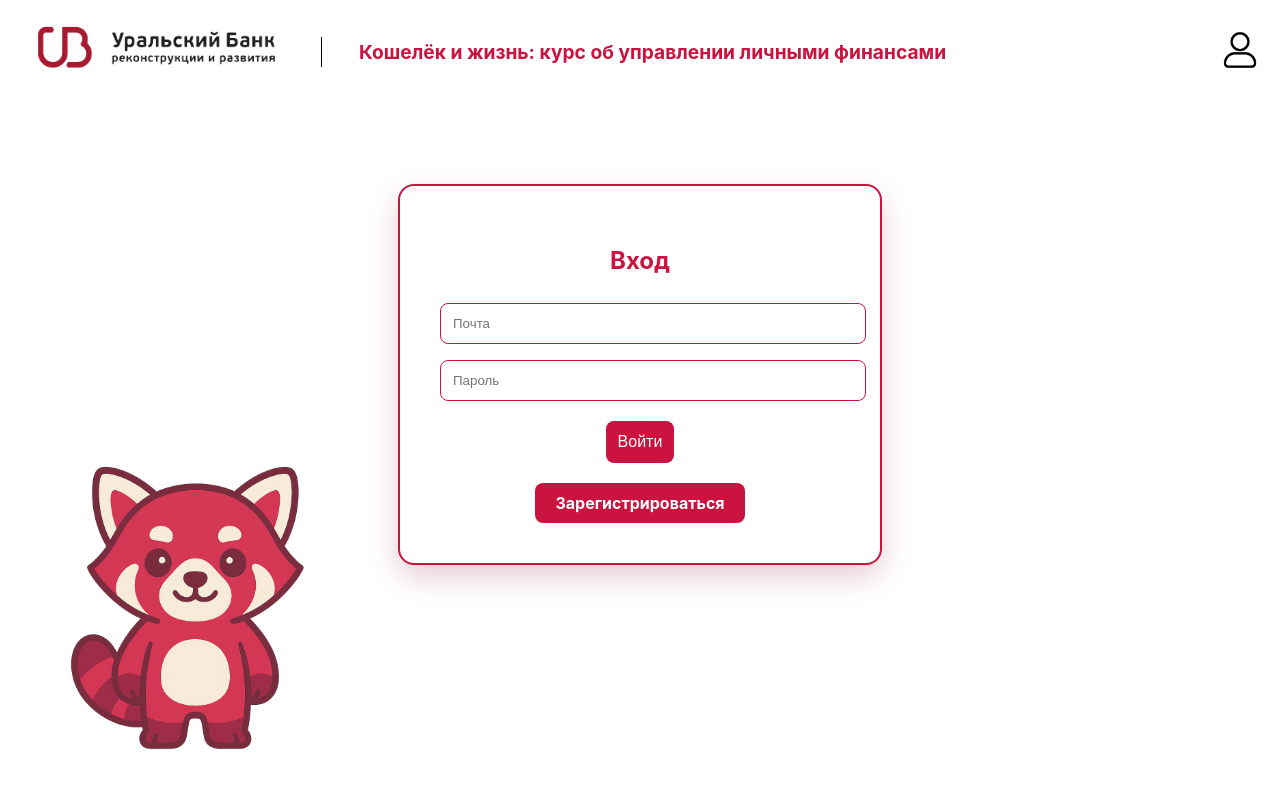
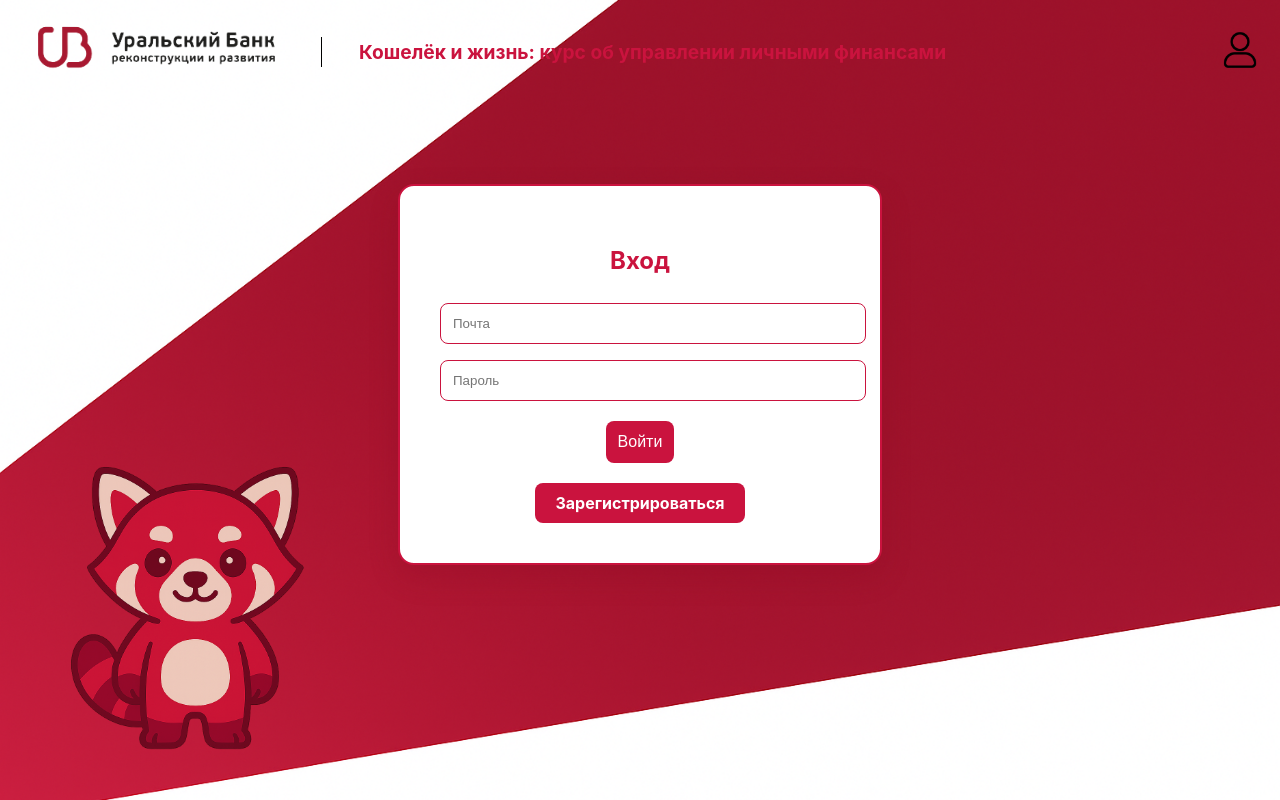
Before and after one commit to SwagaTeam/HackatonFrontend, a React (Create React App) app in the folder hackaton_frontend/: page /login in a window 1280 px wide. Built offline with nearby package versions, Linux system fonts and the light colour scheme.

Commit message:
пофиксил дизайн

```diff
--- a/hackaton_frontend/src/App.css
+++ b/hackaton_frontend/src/App.css
@@ -1,3 +1,4 @@
+/* Контейнер формы авторизации */
 .auth-container {
   border: 2px solid #ca133e;
   border-radius: 16px;
@@ -9,11 +10,29 @@
   position: relative;
 }
 
+html, body {
+  height: 100%;
+  margin: 0;
+  padding: 0;
+}
+
+body {
+  background-image: url('./background.png');
+  background-size: cover;      /* покрывает весь экран */
+  background-repeat: no-repeat;
+  background-position: center;
+  background-attachment: fixed; /* фиксированное, чтобы не сдвигалось при прокрутке */
+  color: #ca133e; /* если нужно, цвет текста по умолчанию */
+}
+
+
+/* Заголовок формы */
 .auth-container h2 {
   color: #ca133e;
   margin-bottom: 20px;
 }
 
+/* Поля ввода */
 .auth-form input {
   width: 100%;
   padding: 12px;
@@ -29,6 +48,7 @@
   box-shadow: 0 0 8px rgba(255, 77, 77, 0.4);
 }
 
+/* Кнопка отправки */
 .auth-form button {
   background-color: #ca133e;
   color: white;
@@ -46,6 +66,7 @@
   transform: translateY(-2px);
 }
 
+/* Нижний текст под формой */
 .auth-footer {
   margin-top: 20px;
   font-size: 14px;
@@ -53,19 +74,20 @@
   opacity: 0.8;
 }
 
+/* Панда-талисман, фиксированная картинка */
 .panda-mascot {
-  position: fixed;       /* фиксируем относительно окна браузера */
-  left: 20px;            /* отступ слева */
-  bottom: 20px;          /* отступ снизу */
-  width: 350px;          /* ширина (подбери по вкусу, не слишком маленькая) */
-  height: auto;          /* сохраняет пропорции */
-  opacity: 0.85;         /* слегка прозрачная, чтобы не мешала */
-  user-select: none;     /* чтобы нельзя было выделить */
-  pointer-events: none;  /* чтобы клики проходили сквозь картинку */
-  z-index: 1000;         /* поверх всего */
-  /*transition: transform 0.3s ease;*/
+  position: fixed;
+  left: 20px;
+  bottom: 20px;
+  width: 350px;
+  height: auto;
+  opacity: 0.85;
+  user-select: none;
+  /* pointer-events убран, чтобы работал hover */
+  z-index: 1000;
+  transition: transform 0.3s ease;
 }
 
 .panda-mascot:hover {
-  transform: scale(1.05); /* небольшой эффект при наведении */
+  transform: scale(1.05);
 }
--- a/hackaton_frontend/src/components/Header.css
+++ b/hackaton_frontend/src/components/Header.css
@@ -2,10 +2,11 @@
   display: flex;
   justify-content: space-between;
   align-items: center;
-  background-color: white; /* бордовый */
+  background-color: transparent; /* Сделано прозрачным */
   padding: 10px 20px;
   color: #ca133e;
 }
+
 
 .left-section {
   display: flex;
--- a/hackaton_frontend/src/pages/LevelPage.css
+++ b/hackaton_frontend/src/pages/LevelPage.css
@@ -4,18 +4,19 @@
   min-height: 100vh;
   display: flex;
   justify-content: center;
-  background-color: #fff;
   padding: 40px 0 60px;
   box-sizing: border-box;
   transition: padding-left 0.3s ease;
   overflow-x: hidden;
 }
 
+
 /* Контейнер с вопросами и ответами */
 .level-page-container {
   width: 100%;
   max-width: 650px;
-  max-height: 100%;
+  max-height: 80vh;
+  overflow-y: auto;
   display: flex;
   flex-direction: column;
   align-items: center;
@@ -24,14 +25,22 @@
   border-radius: 10px;
   box-sizing: border-box;
   transition: max-width 0.3s ease;
+  padding: 20px;
 }
+
+body.level-page-body {
+  background: #F9F5F3 !important;
+}
+
+
+
 
 /* Заголовок уровня */
 .level-header {
   text-align: center;
   font-size: 24px;
   font-weight: 700;
-  color: #7c1521;
+  color: #63071E;
   margin-bottom: 10px;
   text-shadow: 1px 1px 2px rgba(0, 0, 0, 0.2);
 }
@@ -45,9 +54,10 @@
 
 /* Кнопка показа теории */
 .show-theory-btn {
-  background-color: #7c1521;
+  background-color: #ca133e;
+    border: 2px solid #63071E;
+
   color: #e8dfda;
-  border: none;
   padding: 12px 24px;
   border-radius: 8px;
   cursor: pointer;
@@ -61,7 +71,7 @@
 }
 
 .show-theory-btn:hover {
-  background-color: #5a0f18;
+  background-color: #A81830;
 }
 
 .show-theory-btn:disabled {
@@ -250,6 +260,8 @@
   max-width: 300px;
   border: 2px solid #63071E;
   user-select: none;
+
+  margin-bottom: 20px; /* добавляем отступ вниз */
 }
 
 .back-button:hover {
--- a/hackaton_frontend/src/pages/LevelPage.jsx
+++ b/hackaton_frontend/src/pages/LevelPage.jsx
@@ -36,6 +36,12 @@ const LevelPage = () => {
   const [chatResponse, setChatResponse] = useState(null);
   const [chatLoading, setChatLoading] = useState(false);
   const [chatError, setChatError] = useState(null);
+useEffect(() => {
+  document.body.classList.add('level-page-body');
+  return () => {
+    document.body.classList.remove('level-page-body');
+  };
+}, []);
 
   useEffect(() => {
     setLoading(true);
--- a/hackaton_frontend/src/pages/MainPage.css
+++ b/hackaton_frontend/src/pages/MainPage.css
@@ -15,6 +15,10 @@
   gap: 2rem;
   /* grid-template-columns задаётся динамически из inline стилей */
 }
+.header h1 {
+  color: white;
+}
+
 
 .module-card {
   padding: 1.5rem;
@@ -26,8 +30,7 @@
   justify-content: space-between;
   transition: transform 0.2s ease;
   min-height: 180px;
-    border: 3px solid #63071E;
-
+  border: 3px solid #63071E;
 }
 
 .module-card:hover {
--- a/hackaton_frontend/src/pages/ModulePage.css
+++ b/hackaton_frontend/src/pages/ModulePage.css
@@ -16,6 +16,19 @@
 .module-header h2 {
   margin-bottom: 8px;
 }
+
+.module-title{
+  color:#7C1521;
+}
+.module-text{
+  color: black;
+
+}
+
+.module-page {
+  display: flex !important;
+}
+
 
 .module-description {
   font-size: 16px;
@@ -57,8 +70,6 @@
   justify-content: center;
   align-items: center;
   overflow-x: auto;
-
-  /* добавлено для адаптивности */
   min-width: 0;
 }
 
@@ -173,6 +184,12 @@
   z-index: 0;
 }
 
+body.module-page-body {
+  background-color: white !important;
+  background-image: none !important;
+}
+
+
 @media (max-width: 768px) {
   /* Отключаем горизонтальный скролл для всей страницы */
   html, body {
--- a/hackaton_frontend/src/pages/ModulePage.jsx
+++ b/hackaton_frontend/src/pages/ModulePage.jsx
@@ -102,6 +102,18 @@ const ModulePage = () => {
     return () => window.removeEventListener('resize', handleResize);
   }, []);
 
+
+  useEffect(() => {
+  // Добавляем класс при монтировании
+  document.body.classList.add('module-page-body');
+
+  // Убираем класс при размонтировании
+  return () => {
+    document.body.classList.remove('module-page-body');
+  };
+}, []);
+
+
   if (loadingUser) return <div>Загрузка данных пользователя...</div>;
   if (loadingModule) return <div>Загрузка модуля...</div>;
   if (error) return <div>Ошибка: {error}</div>;
@@ -160,8 +172,8 @@ const ModulePage = () => {
   return (
     <div className="module-page">
       <div className="module-left">
-        <h2>Модуль: {module.title}</h2>
-        <p className="module-description">{module.text}</p>
+        <h2 className='module-title'>Модуль: {module.title}</h2>
+        <p className="module-text">{module.text}</p>
         <div className="back-button-wrapper">
           <button className="back-button" onClick={() => navigate(-1)}>Назад</button>
         </div>
```
Also changed, not shown: hackaton_frontend/src/background.png (added).
